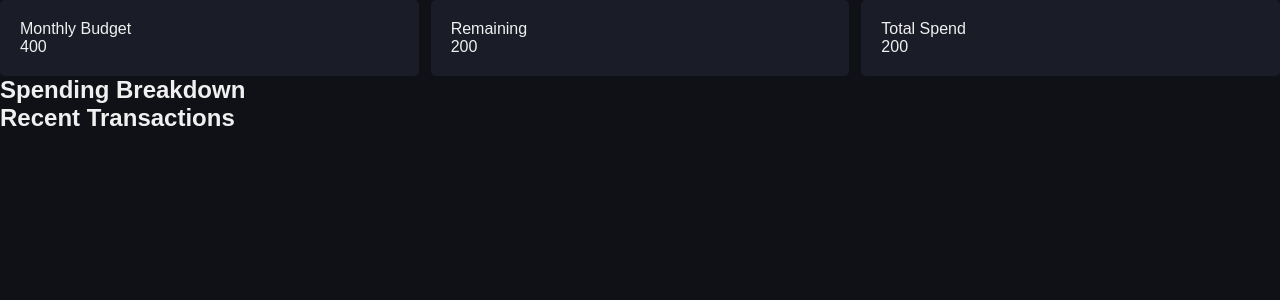
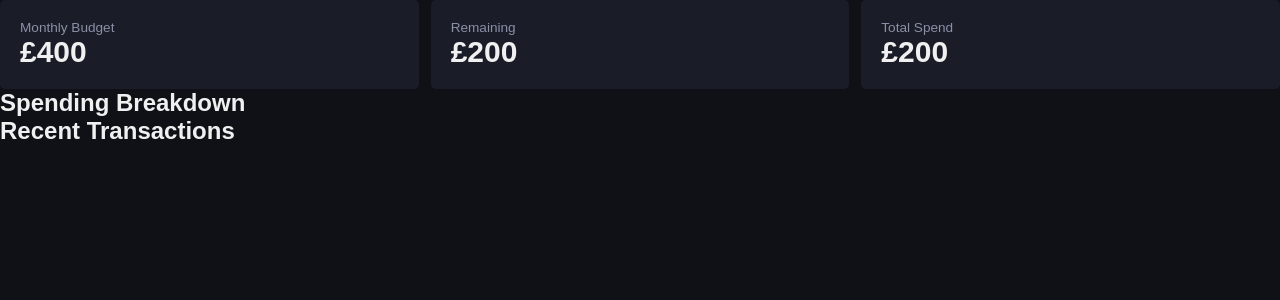
Before and after one commit to Godders1987/flask_budget_app, a Flask app: page / in a window 1280 px wide. Shown: the part 55-355 px from the top of the page. Run offline with Flask 3, Linux system fonts and the light colour scheme.

Commit message:
Added styles to the label and value inside the cards

```diff
--- a/static/styles.css
+++ b/static/styles.css
@@ -21,3 +21,13 @@ body {
   border-radius: 5px;
   padding: 20px;
 }
+
+.card-label {
+  color: #8b8fa8;
+  font-size: 85%;
+}
+
+.card-value {
+  font-size: 30px;
+  font-weight: bold;
+}
--- a/templates/index.html
+++ b/templates/index.html
@@ -15,15 +15,15 @@
       <div class="cards">
         <div class="card">
           <p class="card-label">Monthly Budget</p>
-          <p class="card-value">400</p>
+          <p class="card-value">£400</p>
         </div>
         <div class="card">
           <p class="card-label">Remaining</p>
-          <p class="card-value">200</p>
+          <p class="card-value">£200</p>
         </div>
         <div class="card">
           <p class="card-label">Total Spend</p>
-          <p class="card-value">200</p>
+          <p class="card-value">£200</p>
         </div>
       </div>
       <div class="spending_breakdown">
```
